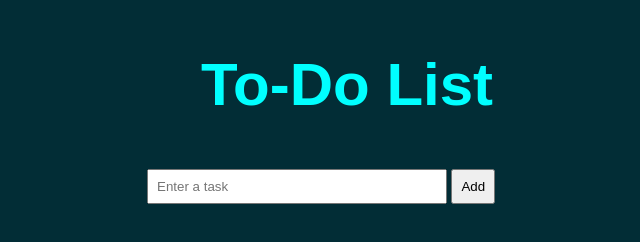
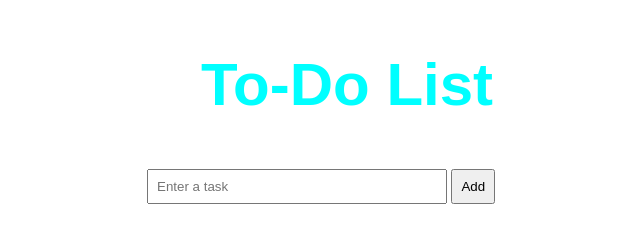
Before and after one commit to Bhargavi18-command/todo-list, a plain HTML site: page index.html in a window 1280 px wide. Shown: the whole page, without its empty margins (293-933 px from the left). Drawn offline with Linux system fonts and the light colour scheme.

Commit message:
Update index.html

```diff
--- a/index.html
+++ b/index.html
@@ -8,8 +8,7 @@
             font-family: Arial, sans-serif;
             text-align: center;
             margin: 50px;
-            background:#022D36;
-            color:Black;
+
         }
         #todo-container {
             max-width: 400px;
```
